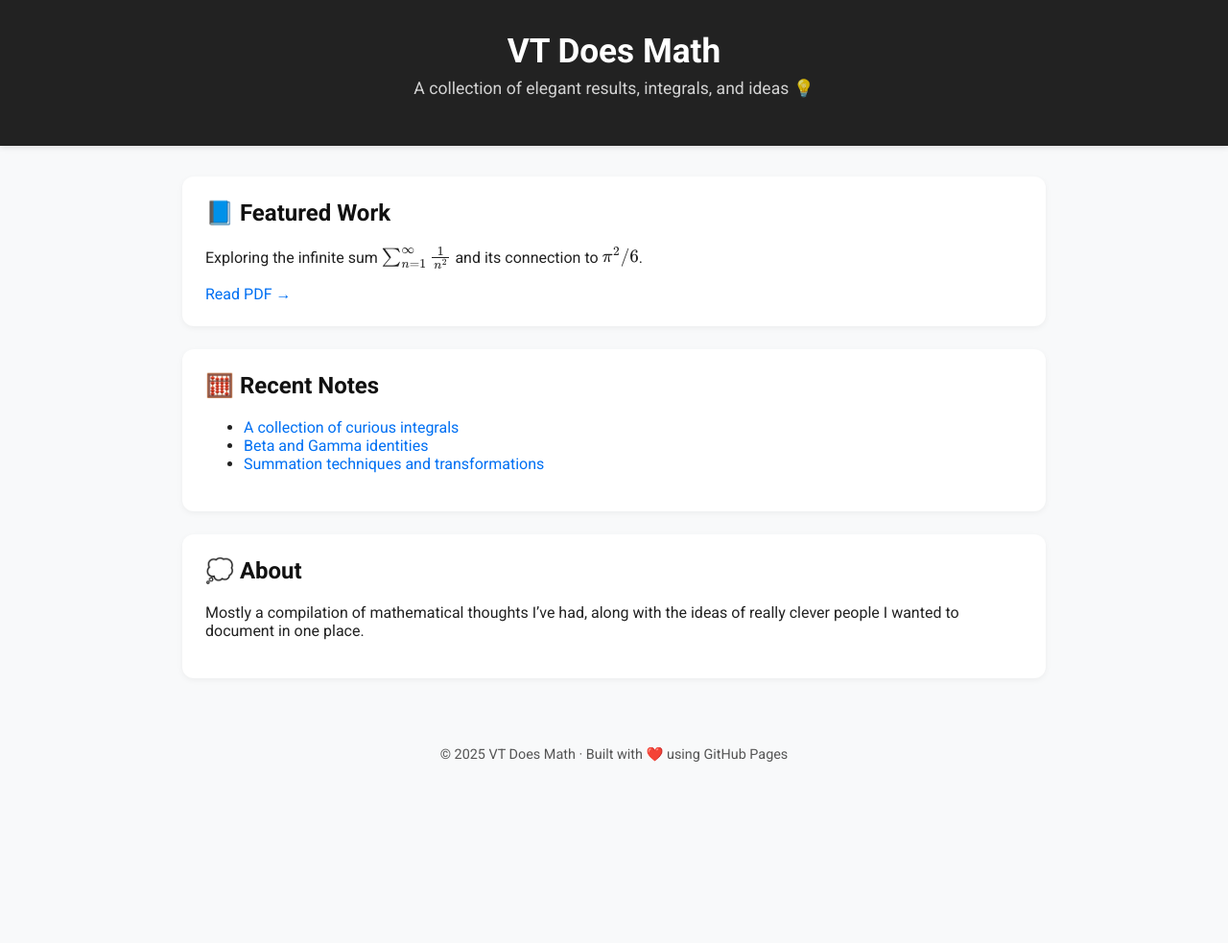
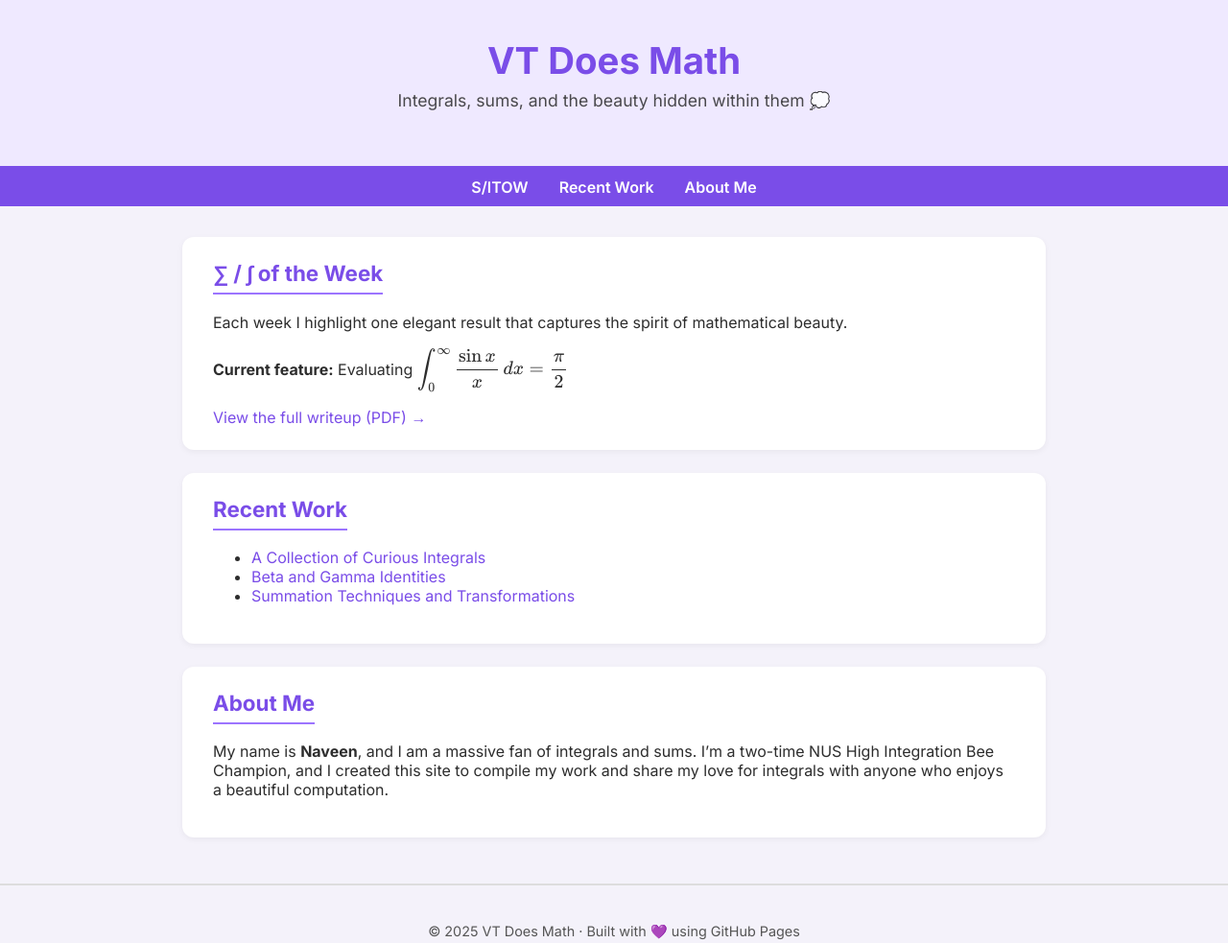
Before and after one commit to vtdoesmath/vtdoesmath.github.io, a plain HTML site: page index.html in a window 1280 px wide. Shown: the whole page at 96% size. Before the commit the page ends 833 px from the top, so only its background shows below. Drawn offline with nearby package versions, Linux system fonts and the light colour scheme.

Commit message:
Update index.html

```diff
--- a/index.html
+++ b/index.html
@@ -6,35 +6,64 @@
   <title>VT Does Math</title>
 
   <!-- Google Fonts -->
-  <link href="https://fonts.googleapis.com/css2?family=Roboto:wght@400;700&display=swap" rel="stylesheet">
+  <link href="https://fonts.googleapis.com/css2?family=Inter:wght@400;600;700&display=swap" rel="stylesheet">
 
-  <!-- Basic CSS -->
+  <!-- CSS -->
   <style>
+    :root {
+      --bg: #f4f2fa;
+      --card-bg: #ffffff;
+      --text: #2d2d2d;
+      --accent: #7a4de8;
+      --accent-light: #9c74ff;
+      --header-bg: #efe9ff;
+    }
+
     body {
-      font-family: 'Roboto', sans-serif;
-      background-color: #f8f9fa;
-      color: #222;
+      font-family: 'Inter', sans-serif;
+      background-color: var(--bg);
+      color: var(--text);
       margin: 0;
       padding: 0;
     }
 
     header {
-      background-color: #222;
-      color: #fff;
+      background-color: var(--header-bg);
       text-align: center;
-      padding: 2rem 1rem;
-      box-shadow: 0 2px 6px rgba(0,0,0,0.1);
+      padding: 2.5rem 1rem;
+      box-shadow: 0 2px 10px rgba(0,0,0,0.05);
+      border-bottom: 3px solid var(--accent);
     }
 
     header h1 {
       margin: 0;
-      font-size: 2.2rem;
+      font-size: 2.4rem;
+      color: var(--accent);
     }
 
     header p {
       margin-top: 0.5rem;
       font-size: 1.1rem;
-      opacity: 0.8;
+      opacity: 0.85;
+    }
+
+    nav {
+      background-color: var(--accent);
+      display: flex;
+      justify-content: center;
+      padding: 0.6rem 0;
+    }
+
+    nav a {
+      color: white;
+      text-decoration: none;
+      margin: 0 1rem;
+      font-weight: 600;
+      transition: opacity 0.2s ease;
+    }
+
+    nav a:hover {
+      opacity: 0.75;
     }
 
     main {
@@ -44,9 +73,9 @@
     }
 
     section {
-      background: #fff;
+      background: var(--card-bg);
       border-radius: 12px;
-      padding: 1.5rem;
+      padding: 1.5rem 2rem;
       margin-bottom: 1.5rem;
       box-shadow: 0 2px 6px rgba(0,0,0,0.05);
       transition: transform 0.15s ease;
@@ -57,12 +86,16 @@
     }
 
     h2 {
+      color: var(--accent);
       margin-top: 0;
-      color: #111;
+      font-size: 1.4rem;
+      border-bottom: 2px solid var(--accent-light);
+      padding-bottom: 0.4rem;
+      width: fit-content;
     }
 
     a {
-      color: #0070f3;
+      color: var(--accent);
       text-decoration: none;
       font-weight: 500;
     }
@@ -76,10 +109,12 @@
       padding: 1.5rem;
       font-size: 0.9rem;
       color: #555;
+      border-top: 2px solid #ddd;
+      margin-top: 3rem;
     }
   </style>
 
-  <!-- MathJax for LaTeX support -->
+  <!-- MathJax -->
   <script>
     window.MathJax = {
       tex: { inlineMath: [['$', '$'], ['\\(', '\\)']] },
@@ -87,39 +122,46 @@
     };
   </script>
   <script id="MathJax-script" async
-    src="https://cdn.jsdelivr.net/npm/mathjax@3/es5/tex-mml-chtml.js">
-  </script>
+    src="https://cdn.jsdelivr.net/npm/mathjax@3/es5/tex-mml-chtml.js"></script>
 </head>
+
 <body>
   <header>
     <h1>VT Does Math</h1>
-    <p>A collection of elegant results, integrals, and ideas 💡</p>
+    <p>Integrals, sums, and the beauty hidden within them 💭</p>
   </header>
 
+  <nav>
+    <a href="#sitow">S/ITOW</a>
+    <a href="#recent">Recent Work</a>
+    <a href="#about">About Me</a>
+  </nav>
+
   <main>
-    <section>
-      <h2>📘 Featured Work</h2>
-      <p>Exploring the infinite sum $\sum_{n=1}^{\infty} \frac{1}{n^2}$ and its connection to $\pi^2 / 6$.</p>
-      <a href="pdfs/basel_problem.pdf" target="_blank">Read PDF →</a>
+    <section id="sitow">
+      <h2>∑ / ∫ of the Week</h2>
+      <p>Each week I highlight one elegant result that captures the spirit of mathematical beauty.</p>
+      <p><b>Current feature:</b> Evaluating $\displaystyle \int_0^{\infty} \frac{\sin x}{x} \, dx = \frac{\pi}{2}$</p>
+      <a href="pdfs/sitow_dec17.pdf" target="_blank">View the full writeup (PDF) →</a>
     </section>
 
-    <section>
-      <h2>🧮 Recent Notes</h2>
+    <section id="recent">
+      <h2>Recent Work</h2>
       <ul>
-        <li><a href="pdfs/integrals.pdf" target="_blank">A collection of curious integrals</a></li>
-        <li><a href="pdfs/beta_function.pdf" target="_blank">Beta and Gamma identities</a></li>
-        <li><a href="pdfs/summation_tricks.pdf" target="_blank">Summation techniques and transformations</a></li>
+        <li><a href="pdfs/integrals.pdf" target="_blank">A Collection of Curious Integrals</a></li>
+        <li><a href="pdfs/beta_function.pdf" target="_blank">Beta and Gamma Identities</a></li>
+        <li><a href="pdfs/summation_tricks.pdf" target="_blank">Summation Techniques and Transformations</a></li>
       </ul>
     </section>
 
-    <section>
-      <h2>💭 About</h2>
-      <p>Mostly a compilation of mathematical thoughts I’ve had, along with the ideas of really clever people I wanted to document in one place.</p>
+    <section id="about">
+      <h2>About Me</h2>
+      <p>My name is <b>Naveen</b>, and I am a massive fan of integrals and sums. I’m a two-time NUS High Integration Bee Champion, and I created this site to compile my work and share my love for integrals with anyone who enjoys a beautiful computation.</p>
     </section>
   </main>
 
   <footer>
-    <p>© 2025 VT Does Math · Built with ❤️ using GitHub Pages</p>
+    <p>© 2025 VT Does Math · Built with 💜 using GitHub Pages</p>
   </footer>
 </body>
 </html>
```
